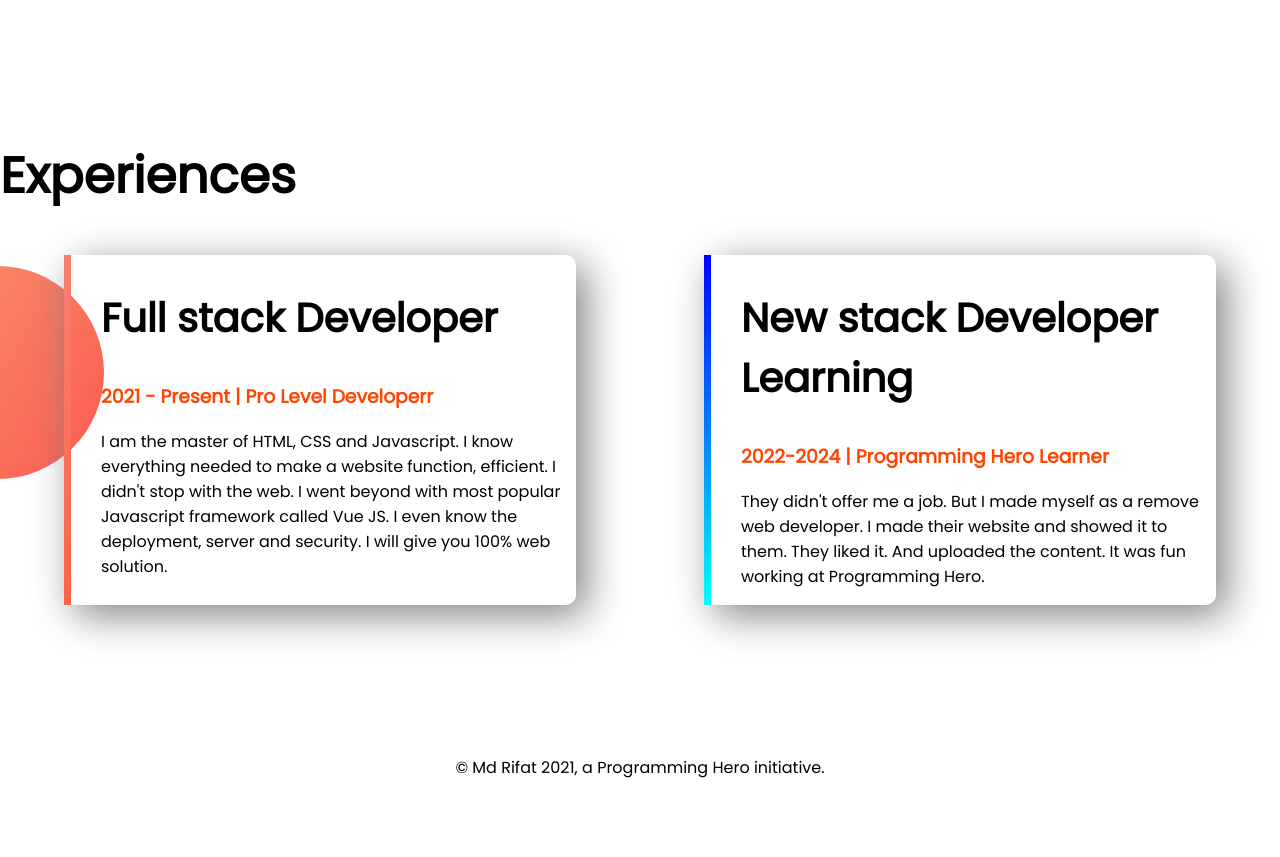
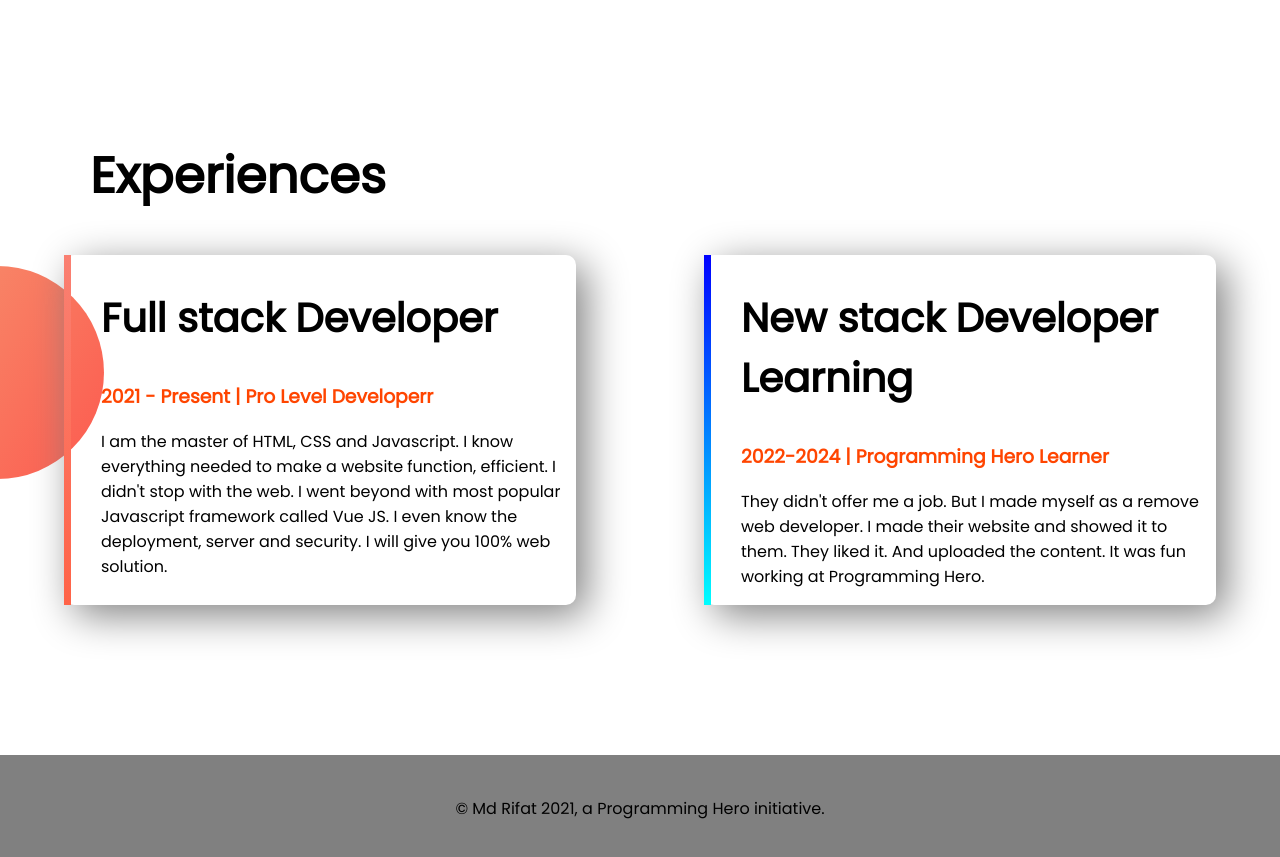
Before and after one commit to RifatNime/developer-portfolio, a plain HTML site: page index.html in a window 1280 px wide. Shown: the part 1200-2057 px from the top of the page. Before the commit the page ends 1996 px from the top, so only its background shows below. Drawn offline with Linux system fonts and the light colour scheme.

Commit message:
new add more

```diff
--- a/index.html
+++ b/index.html
@@ -42,8 +42,8 @@
         </div>
 
     </section>
-    <section class="experience-area">
-        <h1>Experiences</h1>
+    <section class="experience-area flexible-cont">
+        <h1 class="ex">Experiences</h1>
         <div class="flexible-container">
             <div id="full-stack-devlopment" class="experience-item">
                 <h2>Full stack Developer</h2>
--- a/style.css
+++ b/style.css
@@ -32,6 +32,7 @@ h2{
     font-weight: 700;
 }
 .top-banner{
+
     background-image: url(images/top-banner.png);
     background-repeat: no-repeat;
 
@@ -66,6 +67,17 @@ h2{
     border-image: linear-gradient(salmon, tomato);
     border-image-slice: 1;
 }
+footer{
+    background-color: gray;
+    padding-top: 25px;
+    padding-bottom: 25px;
+}
 footer p{
     text-align: center;
 }
+.ex{
+    padding-left: 90px;
+}
+.flexible-cont{
+    margin-bottom: 150px;
+}
```
